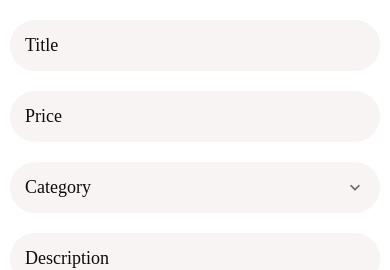
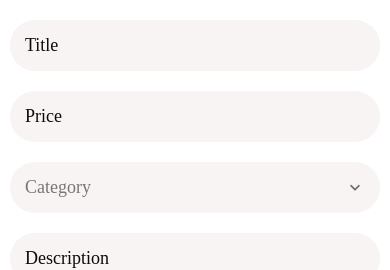
Before and after one commit to stephencarico/DoneWithIt, a React Native app: screen / in a window 390 px wide. Shown: the top 270 px of the page. Built offline with nearby package versions, Linux system fonts and the light colour scheme.

Commit message:
fix: AppPicker placeholder color

```diff
--- a/app/components/AppPicker.js
+++ b/app/components/AppPicker.js
@@ -1,5 +1,5 @@
 import React, { useState } from 'react'
-import { Button, FlatList, Modal, StyleSheet, TouchableWithoutFeedback, View } from 'react-native'
+import { Button, FlatList, Modal, Platform, StyleSheet, TouchableWithoutFeedback, View } from 'react-native'
 import { MaterialCommunityIcons } from '@expo/vector-icons'
 
 import AppText from './AppText'
@@ -14,7 +14,7 @@ const AppPicker = ({ icon, items, onSelectItem, selectedItem, placeholder }) =>
       <TouchableWithoutFeedback onPress={() => setModalVisible(true)}>
         <View style={styles.container}>
           {icon && <MaterialCommunityIcons name={icon} size={20} color={defaultStyles.colors.medium} style={styles.icon} /> }
-          <AppText style={styles.text}>{selectedItem ? selectedItem.label : placeholder}</AppText>
+          <AppText style={[styles.text, !selectedItem && styles.placeholder]}>{selectedItem ? selectedItem.label : placeholder}</AppText>
           <MaterialCommunityIcons name='chevron-down' size={20} color={defaultStyles.colors.medium} />
         </View>
       </TouchableWithoutFeedback>
@@ -54,6 +54,9 @@ const styles = StyleSheet.create({
   icon: {
     marginRight: 10
   },
+  placeholder: {
+    color: Platform.OS === 'ios' ? '#C7C7CD' : '#777777'
+  },
   text: {
     flex: 1,
   }
```
